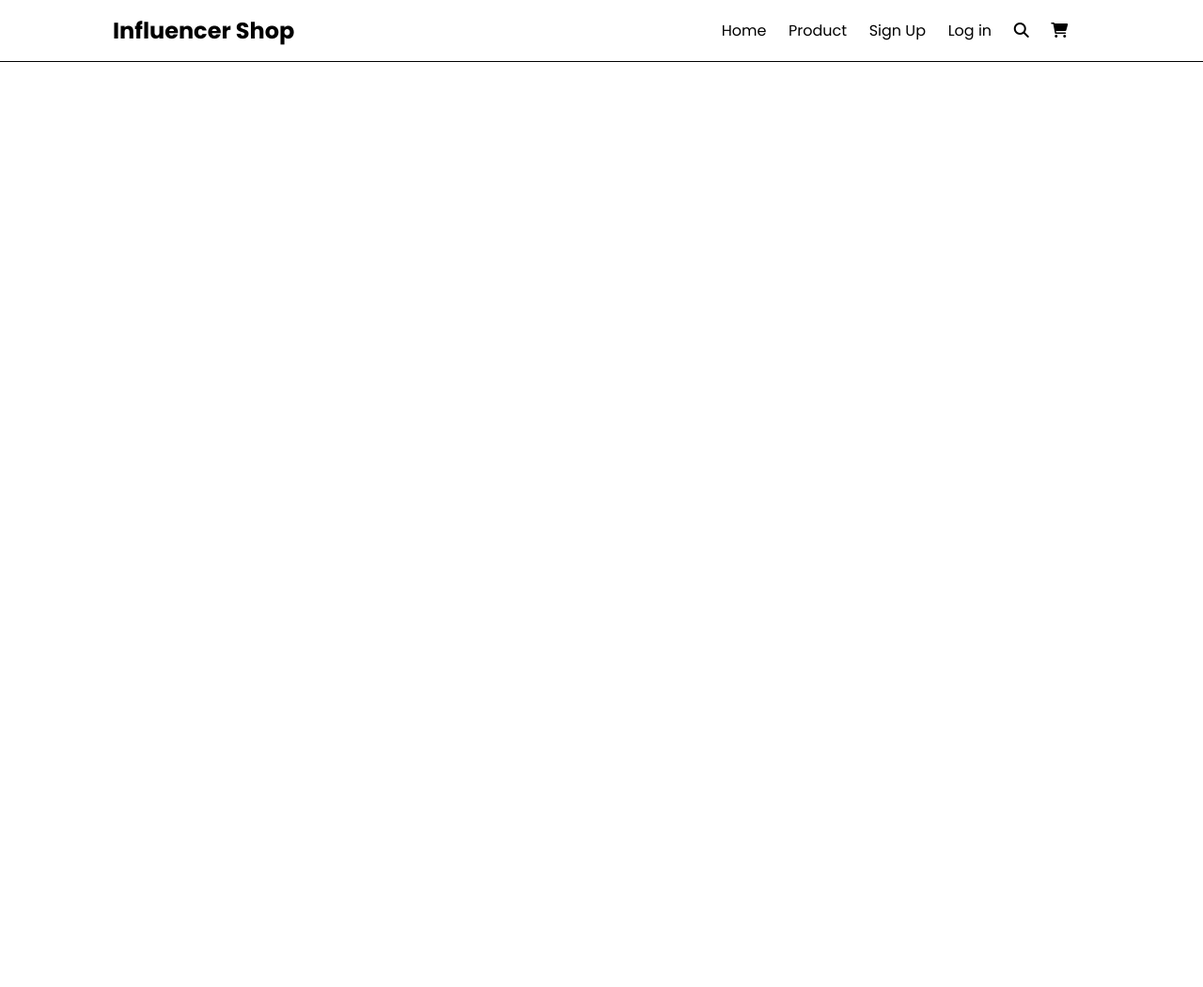
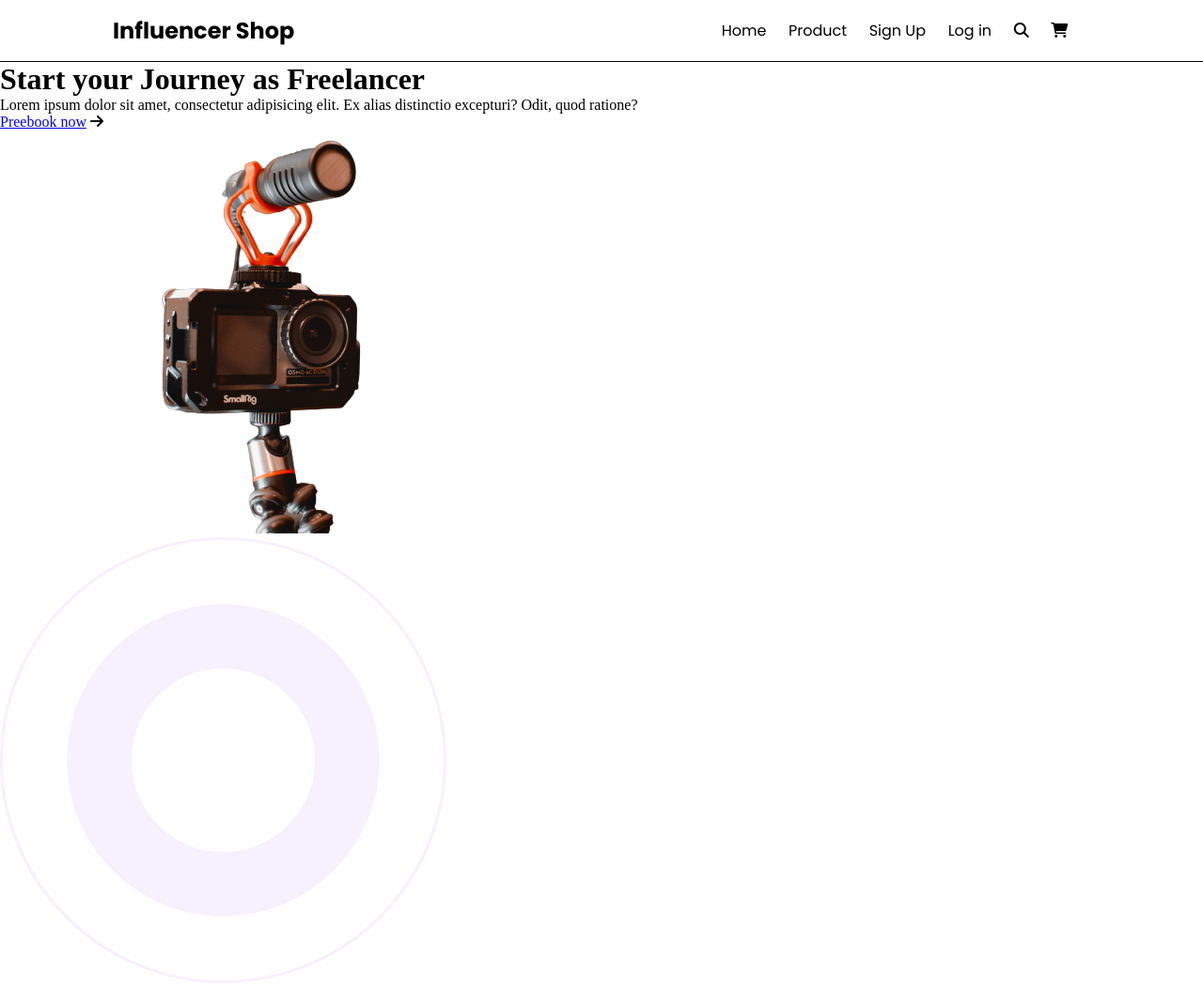
Before and after one commit to yuni6x/Influencer_Shop, a plain HTML site: page index.html in a window 1280 px wide. Shown: the whole page at 94% size. Before the commit the page ends 800 px from the top, so only its background shows below. Drawn offline with Linux system fonts and the light colour scheme.

Commit message:
add header

```diff
--- a/index.html
+++ b/index.html
@@ -32,7 +32,31 @@
     </nav>
 
     <header>
-
+        <div class="header-wrapper">
+            <div class="header-content">
+                <div class="header-content-title">
+                    <h1>Start your Journey as Freelancer</h1>
+                </div>
+                <div class="header-content-content">
+                    <p>Lorem ipsum dolor sit amet, consectetur adipisicing elit. Ex alias distinctio excepturi? Odit, quod ratione?</p>
+                </div>
+                <div class="preebook">
+                    <a href="#">Preebook now</a>
+                    <i class="fa-solid fa-arrow-right"></i>
+                </div>
+            </div>
+            <div class="header-logo">
+                <div class="wrapper-header-logo">
+                    <div class="bg-header-img">
+                        <img src="img/vlog-cam.png" alt="">
+                    </div>
+                    <div class="bg-header-logo">
+                        <img src="img/Circle design.svg" alt="">
+                    </div>
+                </div>
+            </div>
+        </div>
+    </div>
     </header>
     <main>
         <section></section>
```
